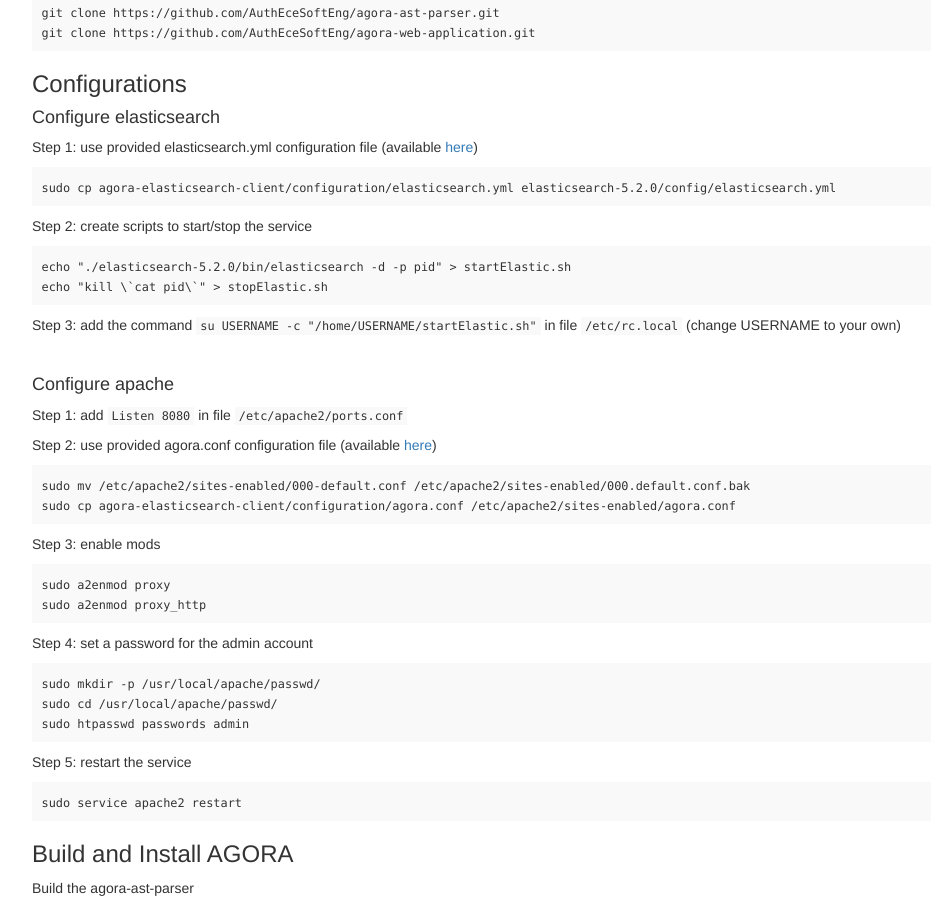
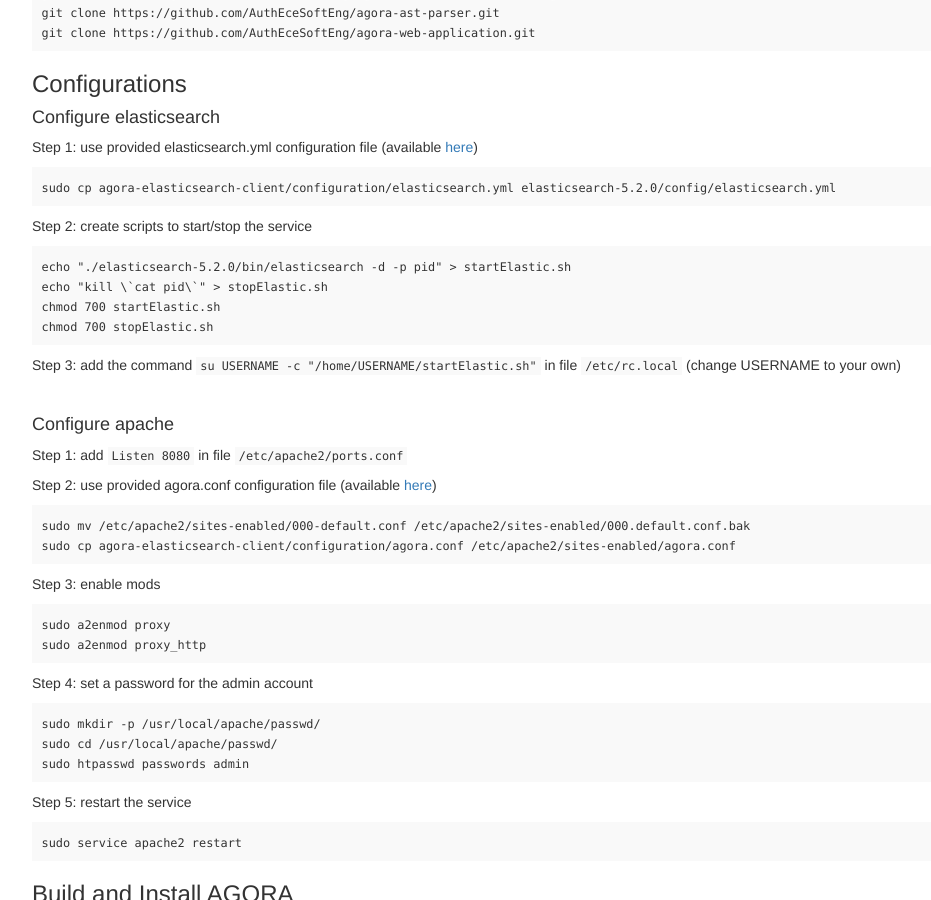
Before and after one commit to AuthEceSoftEng/agora, a Jekyll site: the page built from _posts/2017-06-20-installation-instructions.md, in a window 1280 px wide and 900 px high, scrolled down 884 px. Shown: the whole window, without its empty margins (272-1203 px from the left). Built offline with Jekyll 4.4.1, drawn with Linux system fonts in a browser that asks for light colours.

Commit message:
Set file permissions in installation instructions

````diff
--- a/_posts/2017-06-20-installation-instructions.md
+++ b/_posts/2017-06-20-installation-instructions.md
@@ -73,6 +73,8 @@ Step 2: create scripts to start/stop the service
 ```
 echo "./elasticsearch-5.2.0/bin/elasticsearch -d -p pid" > startElastic.sh
 echo "kill \`cat pid\`" > stopElastic.sh
+chmod 700 startElastic.sh
+chmod 700 stopElastic.sh
 ```
 
 Step 3: add the command `su USERNAME -c "/home/USERNAME/startElastic.sh"` in file `/etc/rc.local` (change USERNAME to your own)
````
